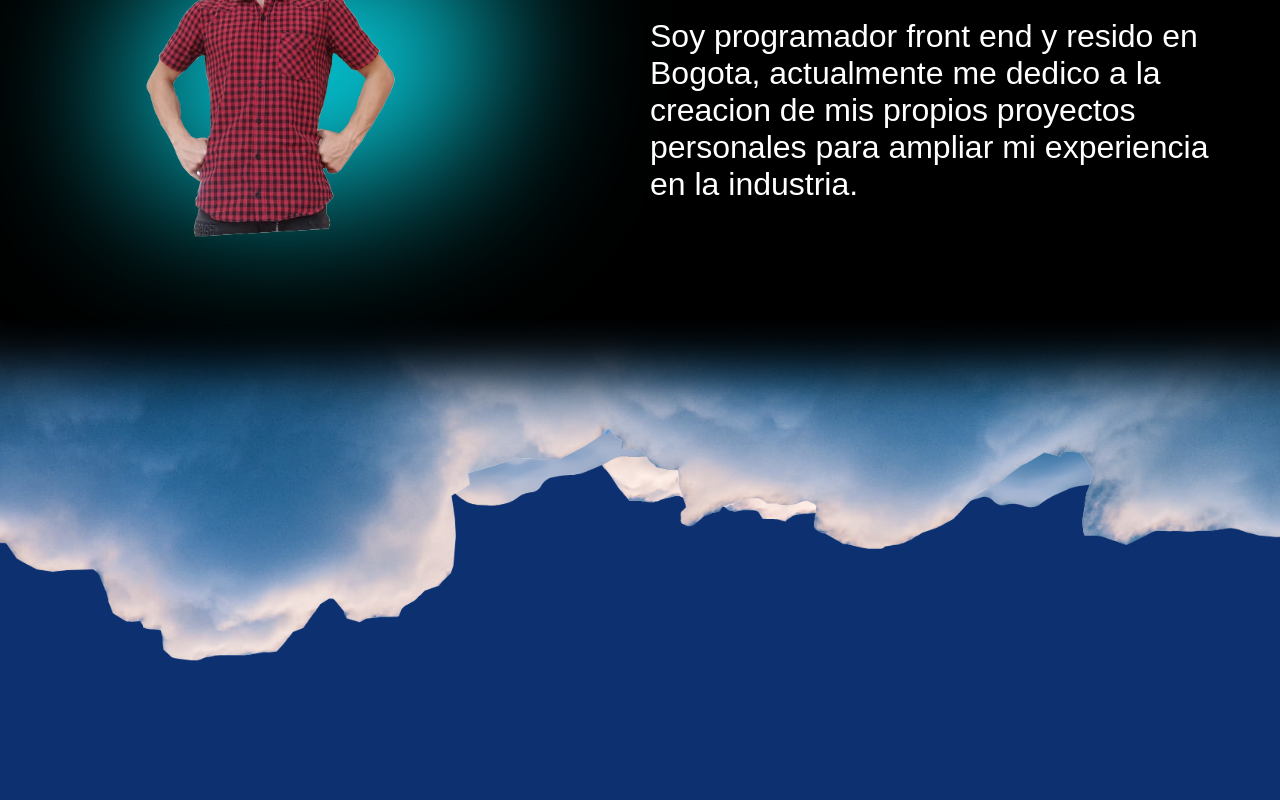
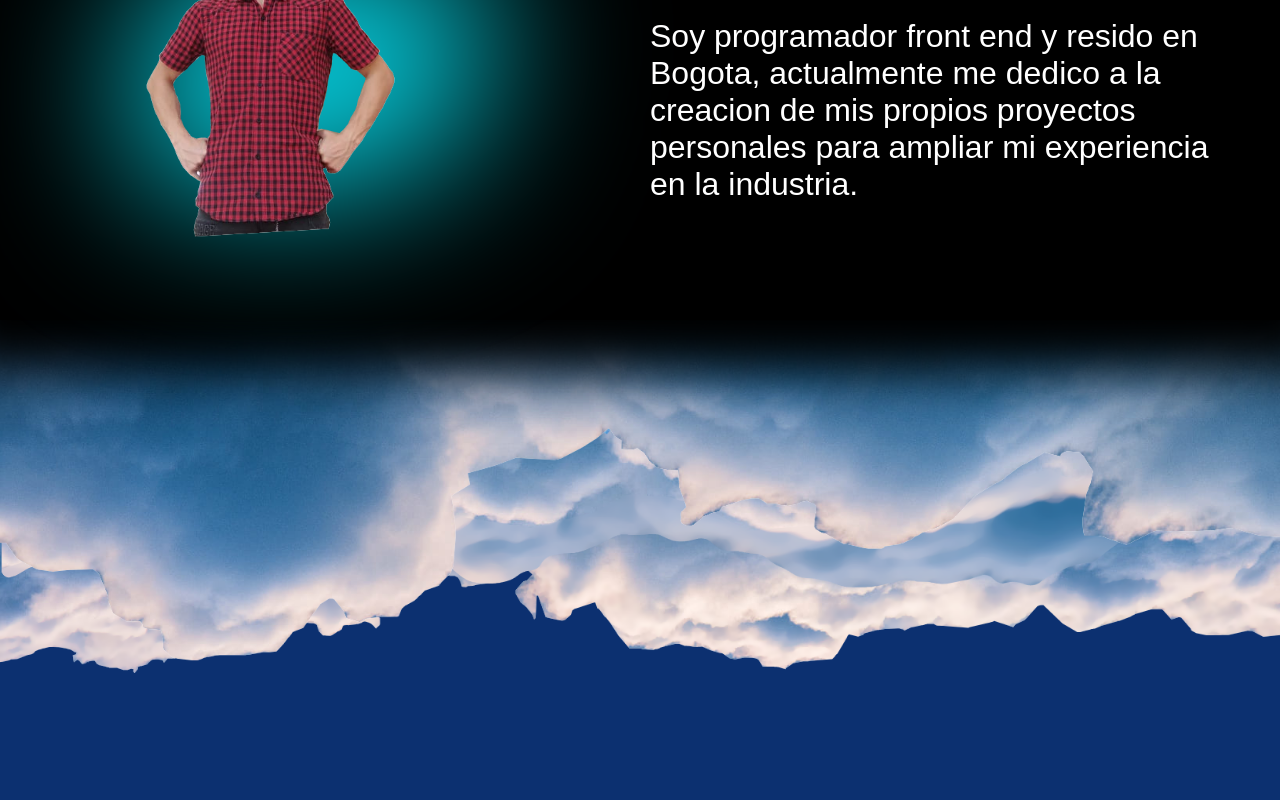
Before and after one commit to Yhoan008/Portafolio, a React (Vite) app: page / in a window 1280 px wide. Shown: the part 820-1620 px from the top of the page. Built offline with nearby package versions, Linux system fonts and the light colour scheme; a web font is replaced by a local one.

Commit message:
Se hace un pequeño avance sobre nubes

```diff
--- a/src/winter/Clouds.jsx
+++ b/src/winter/Clouds.jsx
@@ -1,76 +1,69 @@
-import React, { Component, useState } from "react";
-import styled, { keyframes } from "styled-components";
+import React, { Component, createRef } from "react";
+import styled from "styled-components";
 import nubeTop from "./../assets/nubeTop.png";
 import nubeBottom from "./../assets/nubeBottom.png";
 import nubeMidle from "./../assets/nubeMidle.png";
 
 const Contain = styled.div`
   position: relative;
-  display: flex;
-  flex-direction: column;
   padding: 0;
   width: 100%;
 `;
 
 const Cloud = styled.div`
   width: 100%;
-  position: relative;
+  position: absolute;
   transition: 1s;
 `;
 
 export default class Clouds extends Component {
   constructor(props) {
     super(props);
+    this.myref = createRef();
     this.state = {
-      midlecloud: "-140",
-      bottomcloud: "-220",
+      midlecloud: "-30", // min -30 max 10 recorrido 40px
+      bottomcloud: "0", // min 0 max 25 recorrido 25px
     };
   }
 
+  // 400
 
+  // x = .1
+  // x = 1/16
 
   componentDidMount() {
     window.addEventListener("scroll", () => {
-      if (window.scrollY < 730) {
-        // 700
+      let scrollref = this.myref.current.getBoundingClientRect().y;
+
+      if (scrollref > 400) {
         this.setState({
-          midlecloud: `-140`,
-          bottomcloud: `-250`,
+          midlecloud: "-30",
+          bottomcloud: "0",
         });
-      } else if (window.scrollY > 730 && window.scrollY < 790) {
+      } else if (scrollref < 400 && scrollref > 0) {
         this.setState({
-          midlecloud: `${window.scrollY - 870}`,
-          bottomcloud: `${(window.scrollY - 1000)*(2/3)}`,
+          midlecloud: `${-30 + (400 - scrollref) * 0.1}`,
+          bottomcloud: `${-25 + (400 - scrollref) / 16}`,
         });
-      } else if (window.scrollY > 810) {
+      } else if (scrollref < 0) {
         this.setState({
-          midlecloud: "-80",
-          bottomcloud: "-160",
+          midlecloud: "10",
+          bottomcloud: "40",
         });
       }
     });
   }
 
-  // 2/3 = x
-
-
-
   render() {
-
     const styleMidle = {
-      transform:`translate(0,${this.state.midlecloud}%)`,
+      transform: `translate(0,${this.state.midlecloud}%)`,
       zIndex: "100",
-      top:"0px"
     };
 
-    // midlecloud min -140% max -80%
     const stylebottom = {
-      transform:`translate(0,${this.state.bottomcloud}%)`,
+      transform: `translate(0,${this.state.bottomcloud}%)`,
       zIndex: "10",
-      filter: "opacity(1)"
     };
-
-    // bottom cloud min -220% max -160
 
     const Img = styled.img`
       width: 100%;
@@ -78,24 +71,14 @@ export default class Clouds extends Component {
     `;
 
     return (
-      <Contain>
+      <Contain ref={this.myref}>
         <Cloud style={{ zIndex: "1000" }}>
           <img src={nubeTop} alt="ski" style={{ width: "100%" }} />
         </Cloud>
-        <Cloud
-          src={nubeMidle}
-          alt="ski"
-          style={styleMidle}
-          // Max top : 25
-        >
+        <Cloud style={styleMidle}>
           <Img src={nubeMidle} alt="ski" />
         </Cloud>
-        <Cloud
-          src={nubeBottom}
-          alt="ski"
-          style={stylebottom}
-          // Max top 170px
-        >
+        <Cloud style={stylebottom}>
           <img src={nubeBottom} alt="ski" style={{ width: "100%" }} />
         </Cloud>
       </Contain>
--- a/src/winter/Skills.jsx
+++ b/src/winter/Skills.jsx
@@ -34,22 +34,20 @@ const animatecloud = keyframes`
 const Skillcontainer = styled.div`
   width: 100%;
   position: relative;
-  margin-top: -45%;
   display: flex;
   justify-content: center;
   flex-wrap: wrap;
-  @media (max-width:700px){
-  margin-top: -25%;
-  }
+  margin-top:30%;
 `;
 
 export default function Skills({ idiom }) {
-  const [titletop, setTitletop] = useState("0");
   const scrolldiv = useRef(null);
+  const [cloud , setCloud] = useState("0"); // min 0 max 150 rec 150
+
+  // x = 3/8
 
   const styleTitle = {
-    position: "absolute",
-    top: `${titletop}%`,
+    position: "relative",
     width: "100%",
     height: "150px",
     textAlign: "center",
@@ -59,24 +57,26 @@ export default function Skills({ idiom }) {
     justifyContent: "center",
     transition: "1s",
     fontFamily: "Lilita One,cursive",
+    transform: `translate(0,${cloud}%)`
+    // aca hace falta agregar responsive, nube muy baja
   };
   useEffect(() => {
     window.addEventListener("scroll", () => {
-      if (window.scrollY < 730) {
-        setTitletop("0");
-      } else if (window.scrollY > 730 && window.scrollY < 810) {
-        setTitletop(`${(window.scrollY - 730) * (3 / 16)}`);
-      } else if (window.scrollY > 810) {
-        setTitletop(`15`);
+      let scrollcloud = scrolldiv.current.getBoundingClientRect().y;
+      if (scrollcloud > 400) {
+        setCloud("0");
+      } else if (scrollcloud < 400 && scrollcloud > 0) {
+        setCloud(`${(400 - scrollcloud) * 3/8}`)
+      } else if (scrollcloud < 0) {
+        setCloud("150")
       }
     });
   });
 
-  // 15x = 80
 
   return (
     <Contain id="skills" ref={scrolldiv}>
-      <Clouds></Clouds>
+      <Clouds/>
       <div style={styleTitle}>
         <CloudMove title={idiom.skillsTitle} />
       </div>
@@ -92,7 +92,7 @@ export default function Skills({ idiom }) {
 const P = styled.div`
   display: block;
   padding: 10px 20px;
-  display:flex;
+  display: flex;
   align-items: center;
   box-sizing: border-box;
   background-image: url(${titlecloud});
```
